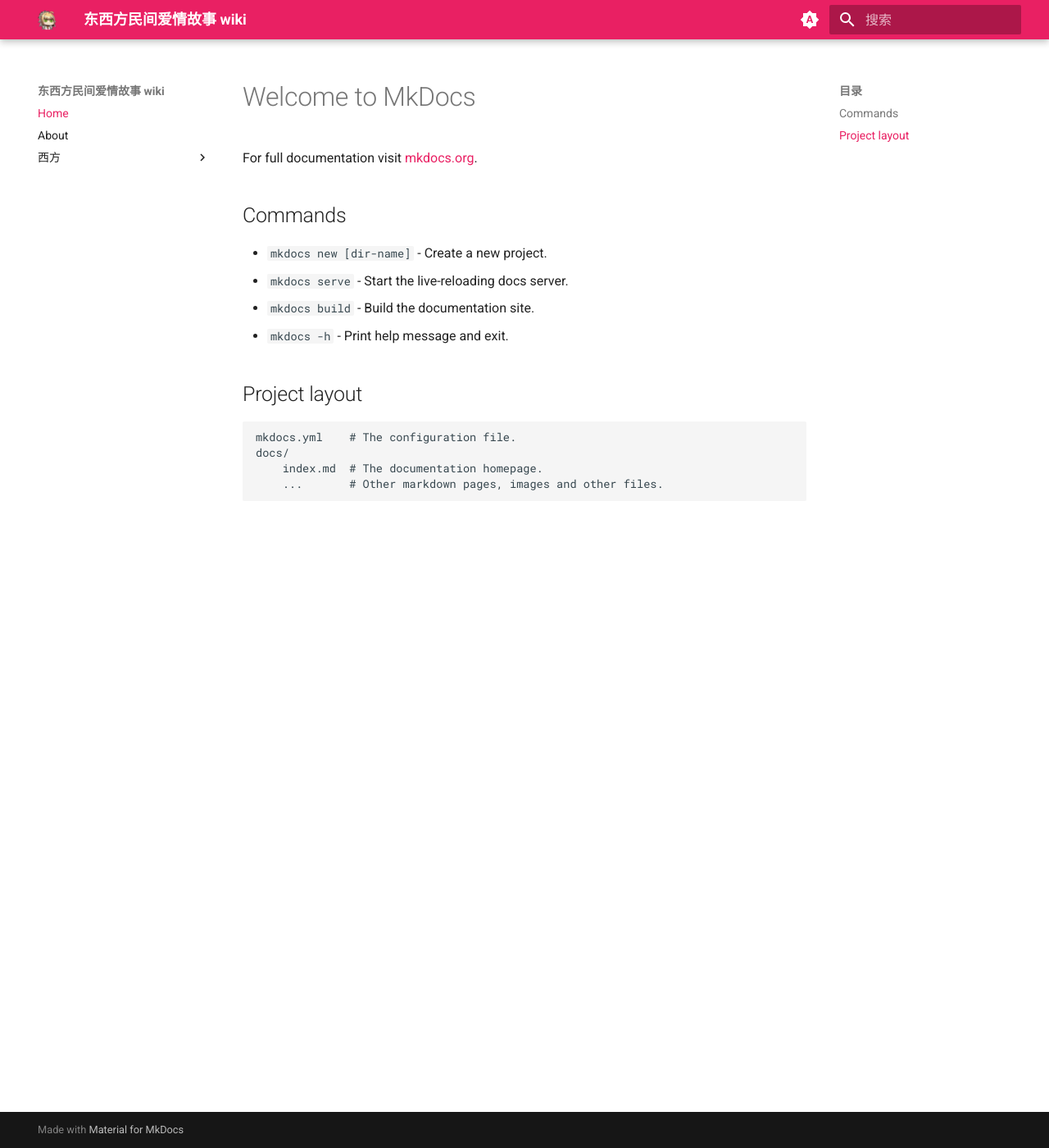
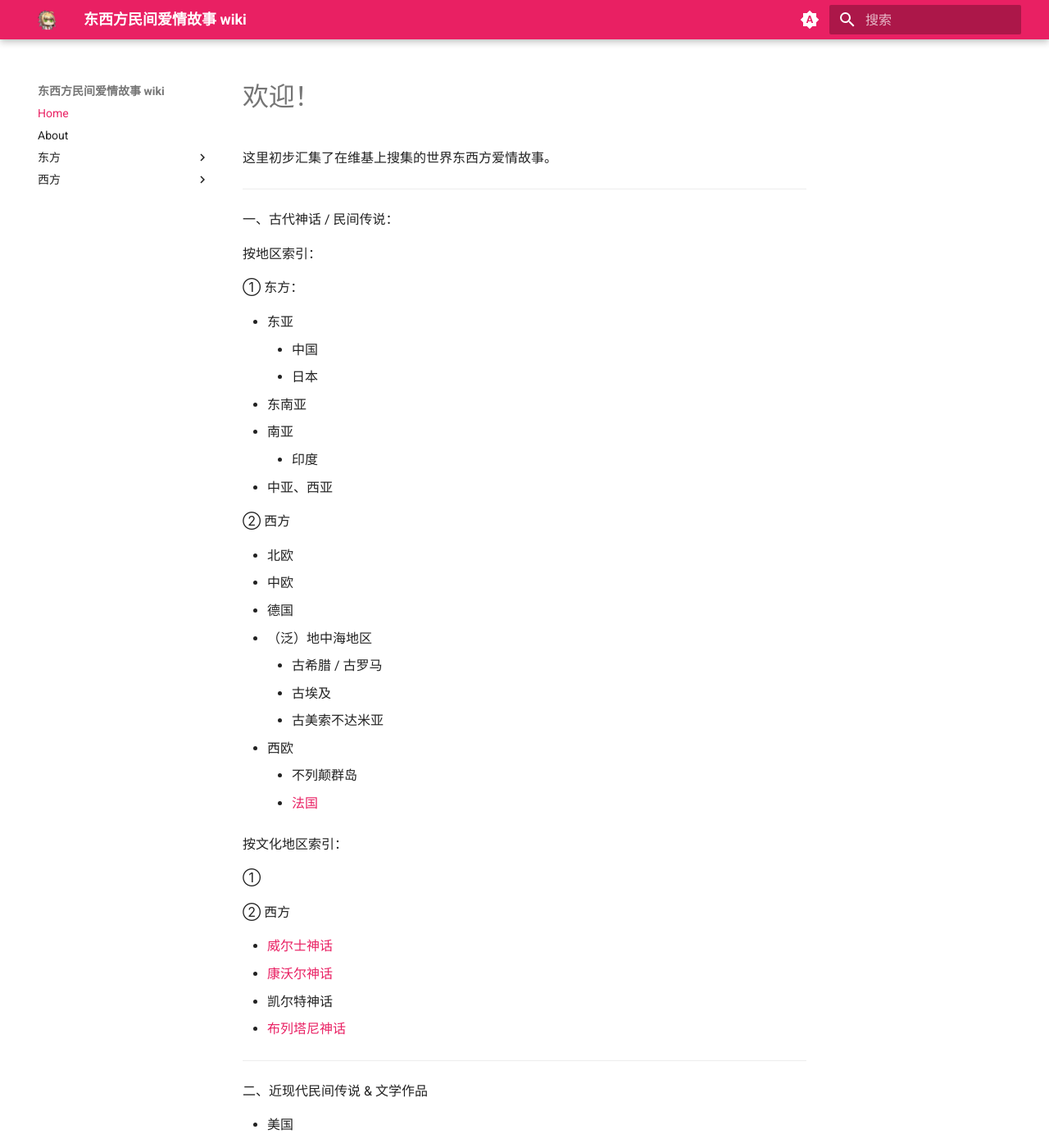
Before and after one commit to WorldsFolkLoveStory/WorldsFolkLoveStory.github.io, an MkDocs documentation site: the page built from docs/index.md, in a window 1280 px wide and 1400 px high. Shown: the whole window at 82% size. Built offline with MkDocs 1.6.1 and Material for MkDocs 9.7.7, drawn with Linux system fonts in a browser that asks for light colours.

Commit message:
查多少上传多少_(:з」∠)_

```diff
--- a/docs/index.md
+++ b/docs/index.md
@@ -1,17 +1,51 @@
-# Welcome to MkDocs
+# 欢迎！
 
-For full documentation visit [mkdocs.org](https://www.mkdocs.org).
+这里初步汇集了在维基上搜集的世界东西方爱情故事。
+***
+一、古代神话 / 民间传说：
 
-## Commands
+按地区索引：
 
-* `mkdocs new [dir-name]` - Create a new project.
-* `mkdocs serve` - Start the live-reloading docs server.
-* `mkdocs build` - Build the documentation site.
-* `mkdocs -h` - Print help message and exit.
+① 东方：
 
-## Project layout
+- 东亚
+    - 中国
+    - 日本
+- 东南亚
+- 南亚
+    - 印度
+- 中亚、西亚
 
-    mkdocs.yml    # The configuration file.
-    docs/
-        index.md  # The documentation homepage.
-        ...       # Other markdown pages, images and other files.
+
+
+② 西方
+
+- 北欧
+- 中欧
+  - 德国
+
+- （泛）地中海地区
+    - 古希腊 / 古罗马
+    - 古埃及
+    - 古美索不达米亚
+- 西欧
+    - 不列颠群岛
+    - [法国](https://en.wikipedia.org/wiki/Mythology_in_France)
+
+
+
+按文化地区索引：
+
+①
+
+② 西方
+
+- [威尔士神话](https://en.wikipedia.org/wiki/Welsh_mythology)
+- [康沃尔神话](https://en.wikipedia.org/wiki/Cornish_mythology)
+- 凯尔特神话
+- [布列塔尼神话](https://en.wikipedia.org/wiki/Breton_mythology)
+
+***
+二、近现代民间传说 & 文学作品
+
+- 美国
--- a/mkdocs.yml
+++ b/mkdocs.yml
@@ -3,19 +3,21 @@
 nav:
   - Home: index.md
   - About: about.md
-  # - 东方:
-  #   - 中国:
+  - 东方:
+    - 印度:
+      - 罗摩和悉多: Eastern/India/Rama_Sita.md
+
   - 西方:
-      - 古希腊/罗马:
-        - 宙斯和他的各色情人: Western/Greek_Roma/Zeus_lovers.md
-        - 俄耳甫斯和欧律狄刻: Western/Greek_Roma/Orpheus_Eurydice.md
-        - 皮格马利翁和伽拉忒亚: Western/Greek_Roma/Pygmalion_Galatea.md
-        - 奥德修斯和珀涅罗珀: Western/Greek_Roma/Odysseus_Penelope.md
-        - 那耳喀索斯的自恋: Western/Greek_Roma/Narcissus_himself.md
-      - 北欧:
-        - 齐格鲁德（西格鲁德）和布伦希尔德: Western/Nordic/Sigurd_Brunhild.md
-  #     - 凯尔特:
-  #       - 《亚瑟王传说》相关人物:
+    - 古希腊/罗马:
+      - 宙斯和他的各色情人: Western/Greek_Roma/Zeus_lovers.md
+      - 俄耳甫斯和欧律狄刻: Western/Greek_Roma/Orpheus_Eurydice.md
+      - 皮格马利翁和伽拉忒亚: Western/Greek_Roma/Pygmalion_Galatea.md
+      - 奥德修斯和珀涅罗珀: Western/Greek_Roma/Odysseus_Penelope.md
+      - 那耳喀索斯的自恋: Western/Greek_Roma/Narcissus_himself.md
+    - 北欧:
+      - 齐格鲁德（西格鲁德）和布伦希尔德: Western/Nordic/Sigurd_Brunhild.md
+    - 不列颠群岛:
+      - 《亚瑟王传说》相关人物: Western/Celts/stories_KingOfArthur.md
   # - 近现代:
   #   - 戏剧:
   #   - 文学作品:
```
Also changed, not shown: docs/Eastern/India/Parvati_Shiva.md (added, +45 -0 lines), docs/Eastern/India/Rama_Sita.md (added, +85 -0 lines), docs/Western/Celts/intro.md (deleted, +0 -1 lines), docs/Western/Greek_Roma/Jason_Medea.md (+7 -3 lines), docs/Western/Greek_Roma/intro.md (deleted, +0 -4 lines), docs/Western/Celts/stories_KingOfArthur.md (renamed from docs/Western/Celts/Untitled.md), 2 other files.
